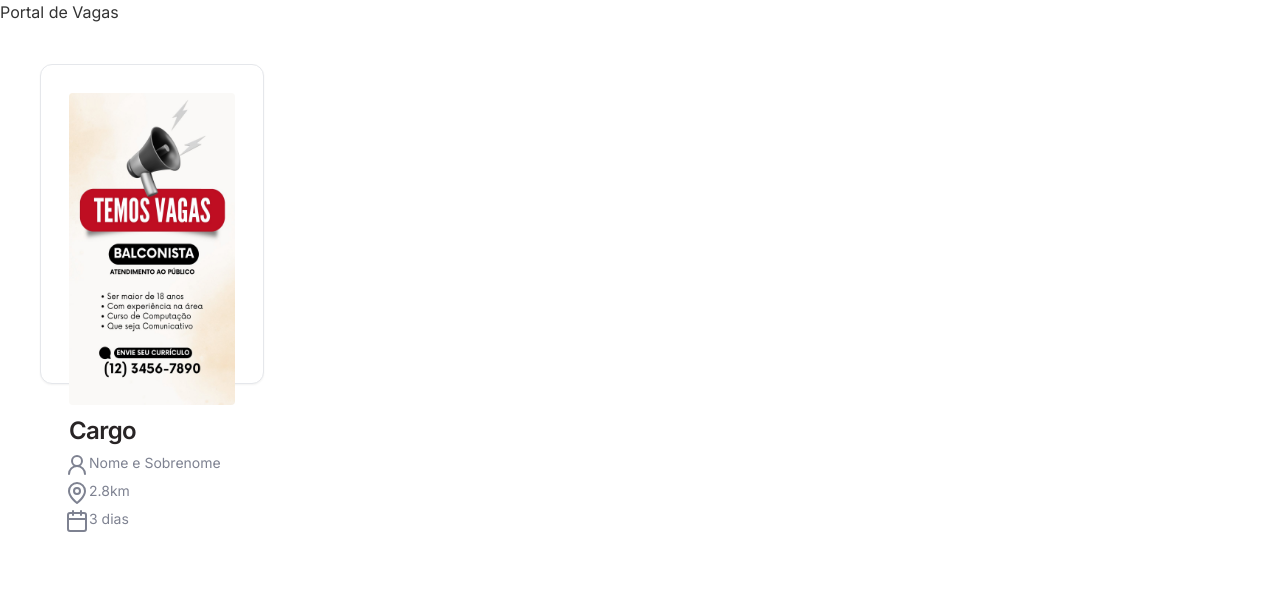
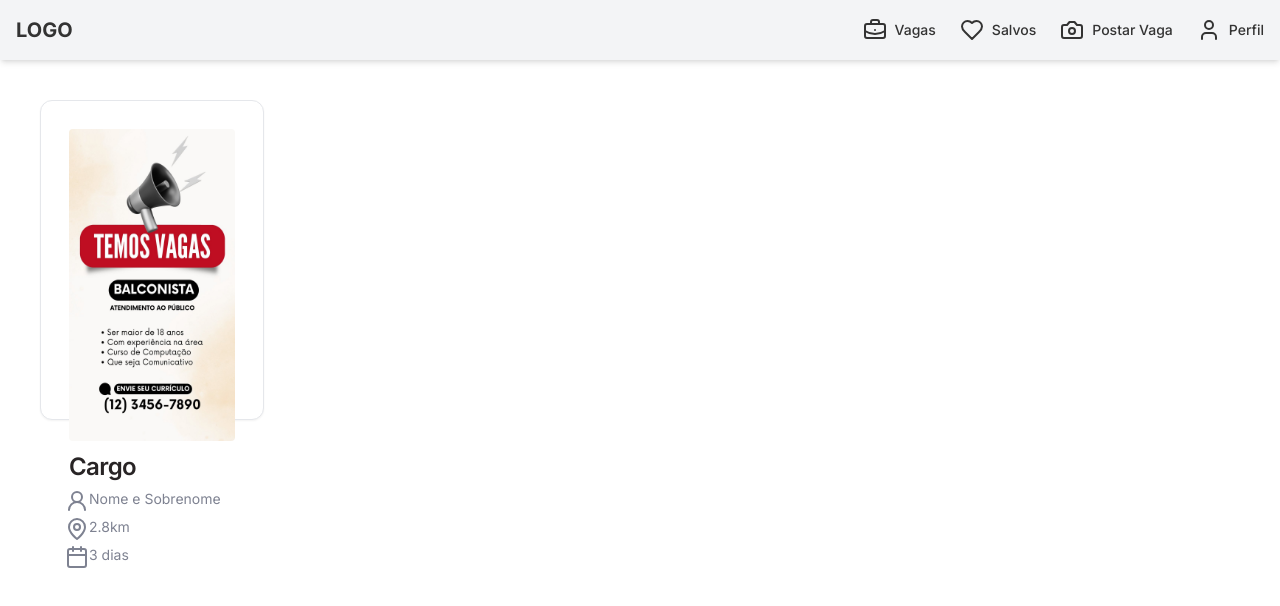
Before and after one commit to carolisc/portal-de-vagas, a Next.js app: page / in a window 1280 px wide. Shown: the top 606 px of the page. Built offline with nearby package versions, Linux system fonts and the light colour scheme.

Commit message:
feat(navigation-menu): initial navigation menu

```diff
--- /dev/null
+++ b/app/_components/navigation-menu.tsx
@@ -0,0 +1,35 @@
+import { NavigationMenu, NavigationMenuList } from '@radix-ui/react-navigation-menu'
+import { BriefcaseBusinessIcon, CameraIcon, Heart, User } from 'lucide-react'
+
+const Navbar = () => {
+  return (
+    <NavigationMenu className="flex items-center justify-between bg-gray-100 p-4 shadow-md">
+      {/* Logo */}
+      <div>
+        <h1 className="text-black-600 text-xl font-bold">LOGO</h1>
+      </div>
+
+      {/* Menu Items */}
+      <NavigationMenuList className="flex gap-6">
+        <div className="flex cursor-pointer items-center gap-2 hover:text-blue-500">
+          <BriefcaseBusinessIcon className="h-6 w-6" />
+          <h2 className="text-sm font-medium">Vagas</h2>
+        </div>
+        <div className="flex cursor-pointer items-center gap-2 hover:text-blue-500">
+          <Heart className="h-6 w-6" />
+          <h2 className="text-sm font-medium">Salvos</h2>
+        </div>
+        <div className="flex cursor-pointer items-center gap-2 hover:text-blue-500">
+          <CameraIcon className="h-6 w-6" />
+          <h2 className="text-sm font-medium">Postar Vaga</h2>
+        </div>
+        <div className="flex cursor-pointer items-center gap-2 hover:text-blue-500">
+          <User className="h-6 w-6" />
+          <h2 className="text-sm font-medium">Perfil</h2>
+        </div>
+      </NavigationMenuList>
+    </NavigationMenu>
+  )
+}
+
+export default Navbar
--- a/app/page.tsx
+++ b/app/page.tsx
@@ -1,9 +1,10 @@
 import CardItem from './_components/card-item'
+import Navbar from './_components/navigation-menu'
 
 export default function Home() {
   return (
     <div>
-      <h1>Portal de Vagas</h1>
+      <Navbar />
       <CardItem />
     </div>
   )
--- a/package.json
+++ b/package.json
@@ -17,6 +17,7 @@
 		"seed": "ts-node ./prisma/seed.ts"
 	},
 	"dependencies": {
+		"@radix-ui/react-navigation-menu": "^1.2.1",
 		"class-variance-authority": "^0.7.0",
 		"clsx": "^2.1.1",
 		"init": "^0.1.2",
```
Also changed, not shown: 1 other file (tests, documents, lock files or other folders).
